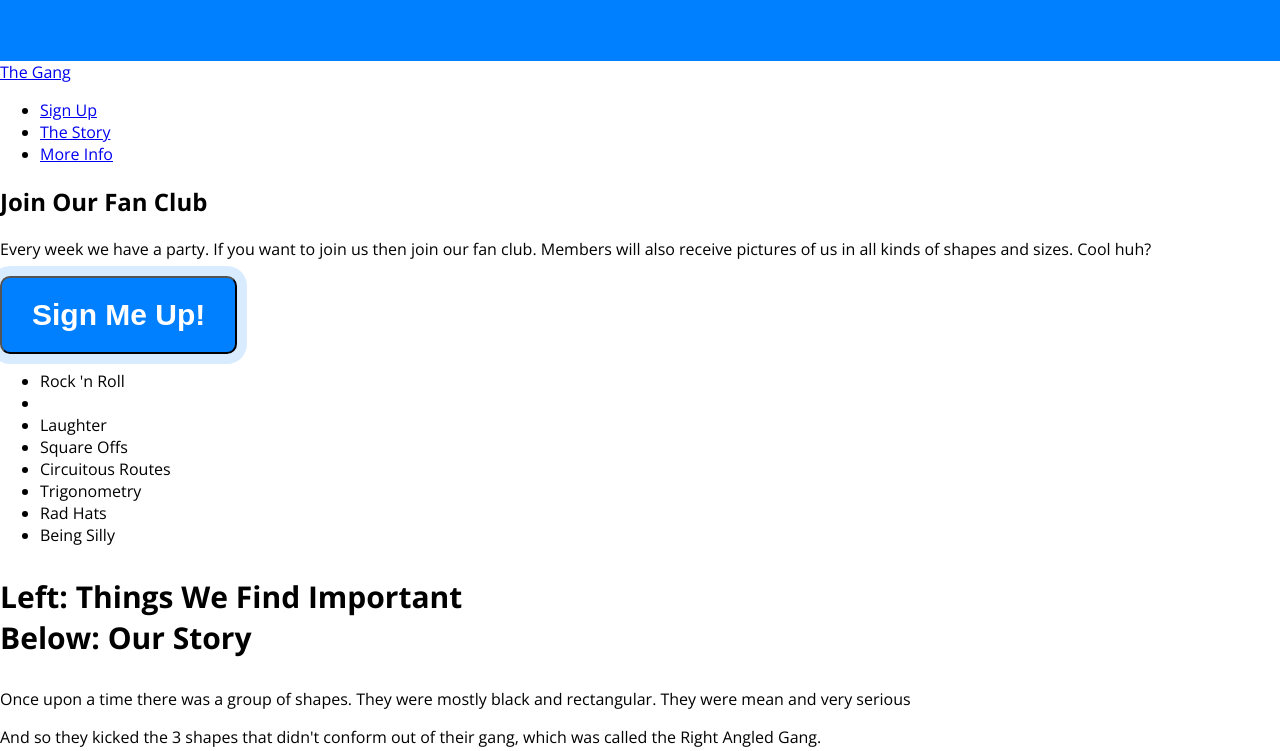
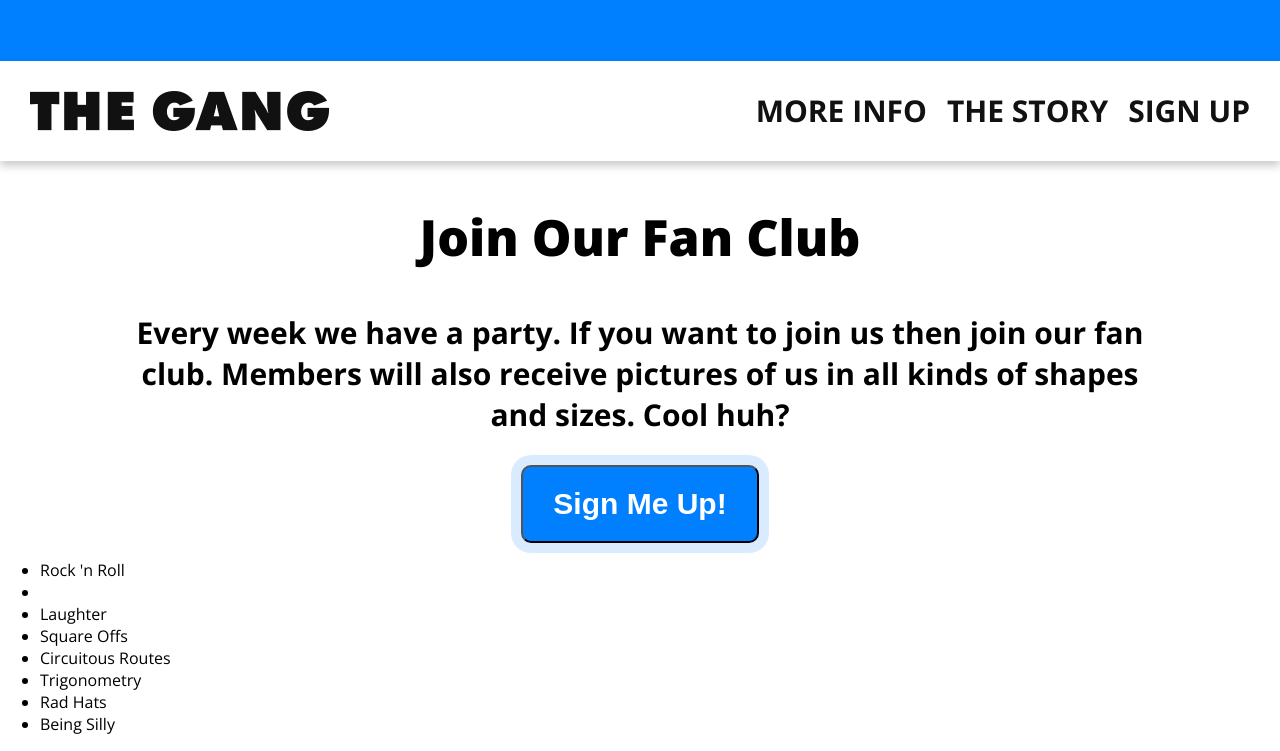
Before and after one commit to Raxu94/the-gang, a plain HTML site: page index.html in a window 1280 px wide. Shown: the part 739-1490 px from the top of the page. Drawn offline with nearby package versions, Linux system fonts and the light colour scheme.

Commit message:
nav  and read more styling
Also did som HTML changes!

```diff
--- a/css/style.css
+++ b/css/style.css
@@ -12,6 +12,11 @@ h1{
     font-size: 50px;
 }
 
+h2{
+    font-weight: 800;
+    font-size: 50px;
+}
+
 h3{
     font-weight: bold;
     font-size: 30px;
@@ -20,6 +25,12 @@ h3{
 h4{
     font-weight: bold;
     font-size: 20px;
+}
+
+p{
+    font-weight: bold;
+    font-size: 30px;
+    margin: 30px 0;
 }
 
 .hero-banner{
@@ -69,14 +80,14 @@ h4{
     background-size: 100%;
     width: 309px;
     height: 100%;
-    position: absolute; top: 25%; right: 20%;
+    position: absolute; top: 25%; right: 18%;
     transform: rotate(-15deg);
 }
 
 .character3{
     background: url(img/sticky-guy-2.png) no-repeat 0 0;
     background-size: 100%;
-    width: 297px;
+    width: 250px;
     height: 100%;
     position: absolute; top: 50%; right: 3%;
     overflow: hidden;
@@ -103,20 +114,64 @@ button.cta.alt{
 
 }
 
+nav{
+    height: 100px;
+    background-color: white;
+    box-shadow: 0 5px 8px rgba(0,0,0,.2);
+    position: sticky;
+    top: 0;
+    z-index: 1;
+}
+
+nav .logo{
+    display: block;
+    width: 300px;
+    height: 40px;
+    position: absolute; top: 50%; left: 0;
+    margin-top: -20px;
+    margin-left: 30px;
+    background: url(img/logo.png) no-repeat 0 0;
+    background-size: 100%;
+    overflow: hidden;
+    text-indent: -999px;
+}
+
+nav ul{
+    padding: 0;
+    margin: 0 20px 0 0;
+}
+
+nav ul li{
+    margin: 0;
+    padding: 0;
+    display: block;
+    float: right;
+}
+
+nav ul li a{
+    display: block;
+    height: 100%;
+    box-sizing: border-box;
+    font-size: 30px;
+    text-transform: uppercase;
+    font-weight: bold;
+    color: #111111;
+    text-decoration: none;
+    padding: 35px 10px;
+    line-height: 30px;
+}
+
+.more-info{
+    text-align: center;
+}
+
+.more-info
+
 /*
-<div class="hero-banner">
-    <div class="wrapper">
-        <h4>Rich from <a href="https://taptapkaboom.com">Tap Tap Kaboom</a> presents</h4>
-        <h1>The Silliest &amp; <br>
-        Most Awesome Gang <br>
-        In The World</h1>
-        <h3>It's Circle Guy, Hat Guy &amp; Red Guy. <br>
-        They're the best of friends.</h3>
-        <a class="cta alt" href=#more-info>Read More</a>
-    </div>
-    <div class="character1"></div>
-    <div class="character2"></div>
-    <div class="character3"></div>
-
+<div class="more-info" id="more-info">
+    <h2>Join Our Fan Club</h2>
+    <p>Every week we have <span class="highlight">a party.</span> If you want to join us then join our fan club.
+    Members will also receive pictures of us in all kinds of shapes and sizes. Cool huh?</p>
+    <button class="cta">Sign Me Up!</button>
 </div>
 */
--- a/index.html
+++ b/index.html
@@ -27,6 +27,7 @@
 
 </div>
 
+<div id="more-info"></div>
 <nav>
     <a href="#" class="logo">The Gang</a>
     <ul>
@@ -36,11 +37,13 @@
     </ul>
 </nav>
 
-<div class="more-info" id="more-info">
-    <h2>Join Our Fan Club</h2>
-    <p>Every week we have <span class="highlight">a party.</span> If you want to join us then join our fan club.
-    Members will also receive pictures of us in all kinds of shapes and sizes. Cool huh?</p>
-    <button class="cta">Sign Me Up!</button>
+<div class="wrapper">
+    <div class="more-info">
+        <h2>Join Our Fan Club</h2>
+        <p>Every week we have <span class="highlight">a party.</span> If you want to join us then join our fan club.
+        Members will also receive pictures of us in all kinds of shapes and sizes. Cool huh?</p>
+        <button class="cta">Sign Me Up!</button>
+    </div>
 </div>
 
 <div class="sep"></div>
```
Also changed, not shown: css/img/logo.png (added).
